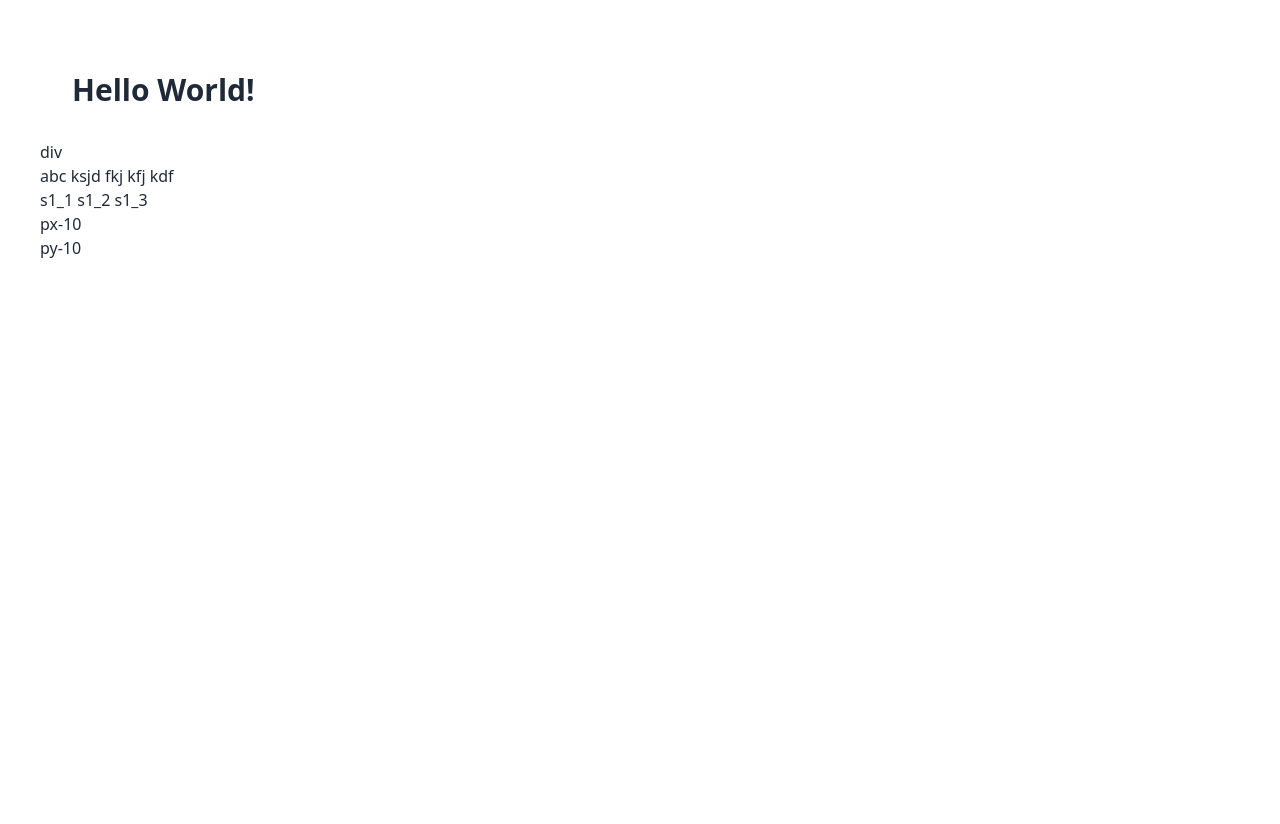
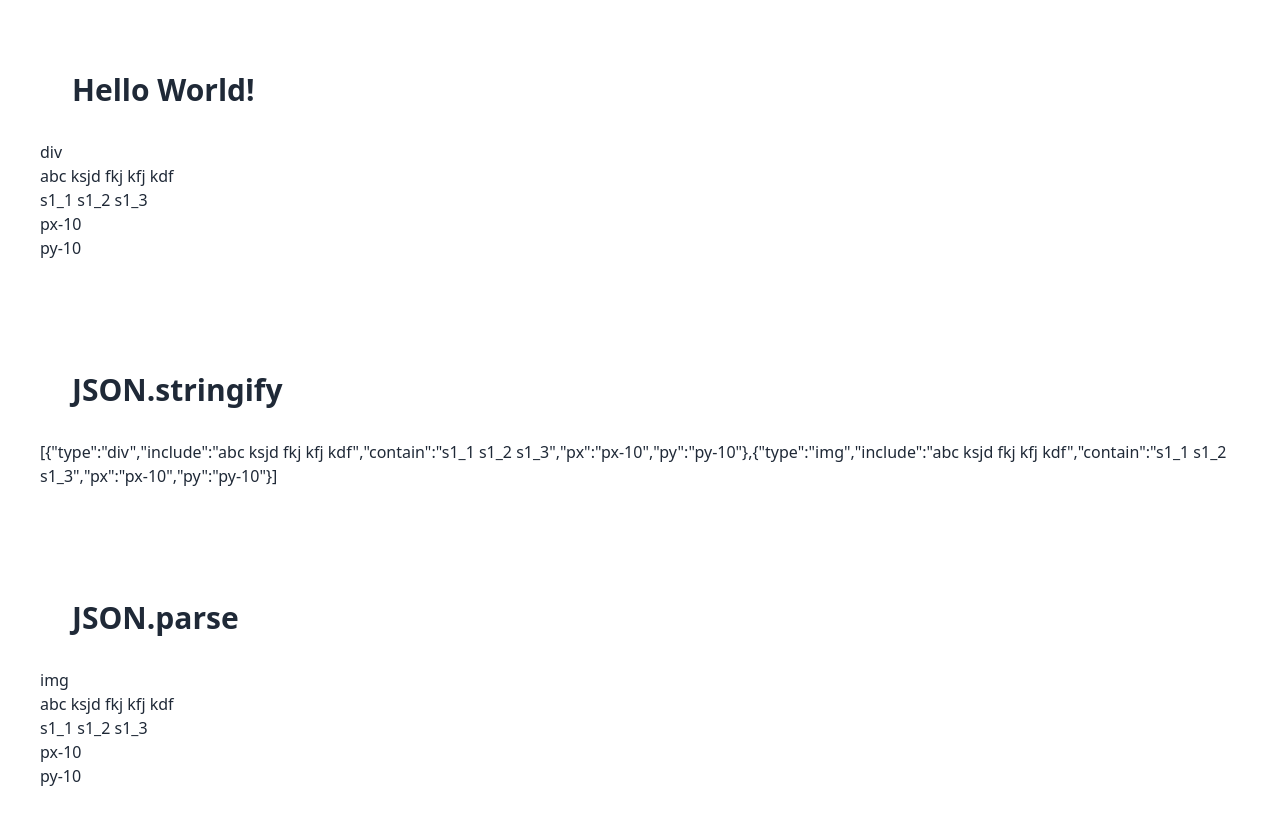
Before and after one commit to KibiLab/KibiWeb, a SvelteKit app: page / in a window 1280 px wide. Shown: the top 824 px of the page. Before the commit the page ends 800 px from the top, so only its background shows below. Built offline with nearby package versions, Linux system fonts and the light colour scheme.

Commit message:
1 file modified

```diff
--- a/src/routes/+page.svelte
+++ b/src/routes/+page.svelte
@@ -1,32 +1,55 @@
 <script>
+// Function to move element in array
+function arrayMove(arr, fromIndex, toIndex) {
+  var element = arr[fromIndex];
+  arr.splice(fromIndex, 1);
+  arr.splice(toIndex, 0, element);
+}
+
+// Convert string to array
+let str = '["a", "b", "c"]';
+let newArr = JSON.parse(str);
+console.log("New Array is: ", newArr);
+console.log(newArr[0]);
+
 let page = [
-  {"s1":{
+  {
     "type":"div",
     "include":"abc ksjd fkj kfj kdf",
     "contain":"s1_1 s1_2 s1_3",
     "px":"px-10",
     "py":"py-10",
-  }},
-  {"s2":{
+  },
+  {
     "type":"img",
     "include":"abc ksjd fkj kfj kdf",
     "contain":"s1_1 s1_2 s1_3",
     "px":"px-10",
     "py":"py-10",
-  }}
+  }
 ]
 
-console.log(page[0]);
-console.log(page[0].s1);
-if(page[1].s2){
-  console.log(page[1].s2.type);
-}
+var strobj = JSON.stringify(page);
+var unstrobj = JSON.parse(strobj);
+
 </script>
 <div class="px-10 py-10">
   <h1 class="text-3xl py-8 px-8 font-bold">Hello World!</h1>
-  <p>{page[0].s1.type}</p>
-  <p>{page[0].s1.include}</p>
-  <p>{page[0].s1.contain}</p>
-  <p>{page[0].s1.px}</p>
-  <p>{page[0].s1.py}</p>
+  <p>{page[0].type}</p>
+  <p>{page[0].include}</p>
+  <p>{page[0].contain}</p>
+  <p>{page[0].px}</p>
+  <p>{page[0].py}</p>
 </div>
+<div class="px-10 py-10">
+  <h1 class="text-3xl py-8 px-8 font-bold">JSON.stringify</h1>
+  <p>{strobj}</p>
+</div>
+<div class="px-10 py-10">
+  <h1 class="text-3xl py-8 px-8 font-bold">JSON.parse</h1>
+  <p>{unstrobj[1].type}</p>
+  <p>{unstrobj[1].include}</p>
+  <p>{unstrobj[1].contain}</p>
+  <p>{unstrobj[1].px}</p>
+  <p>{unstrobj[1].py}</p>
+</div>
```
